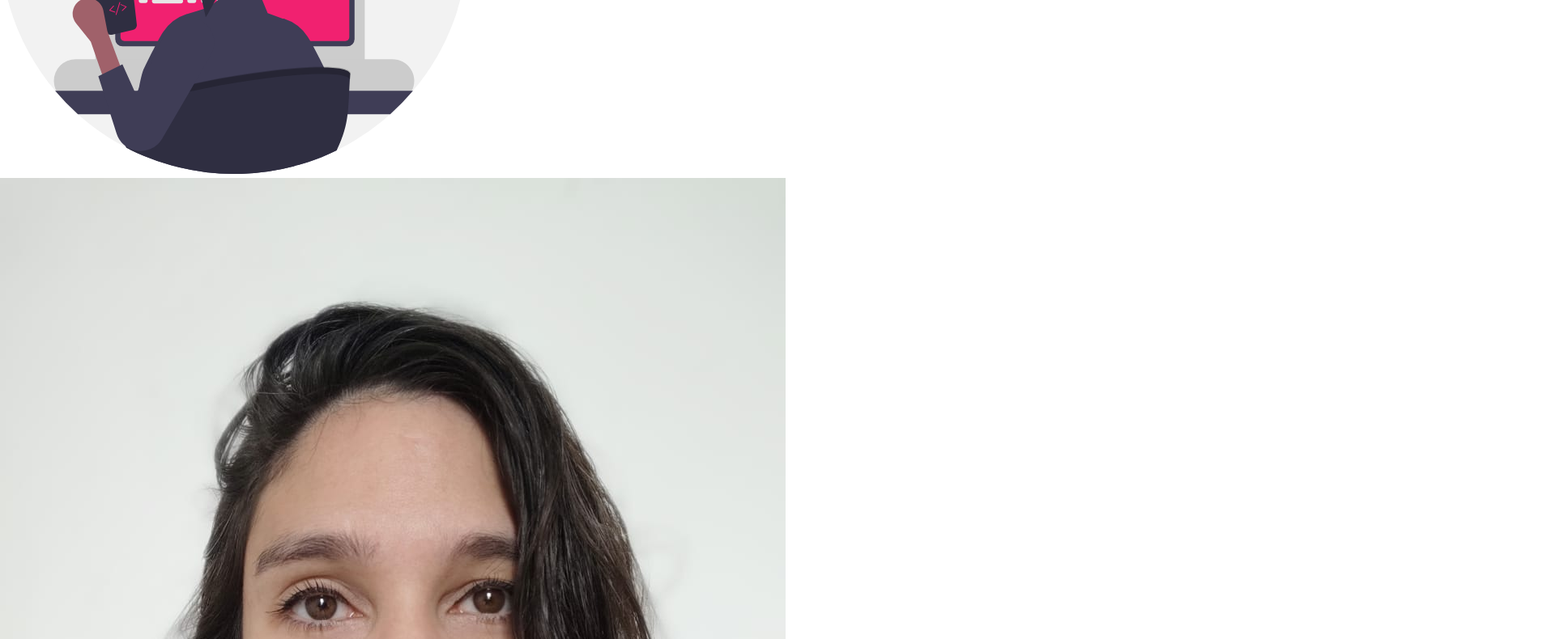
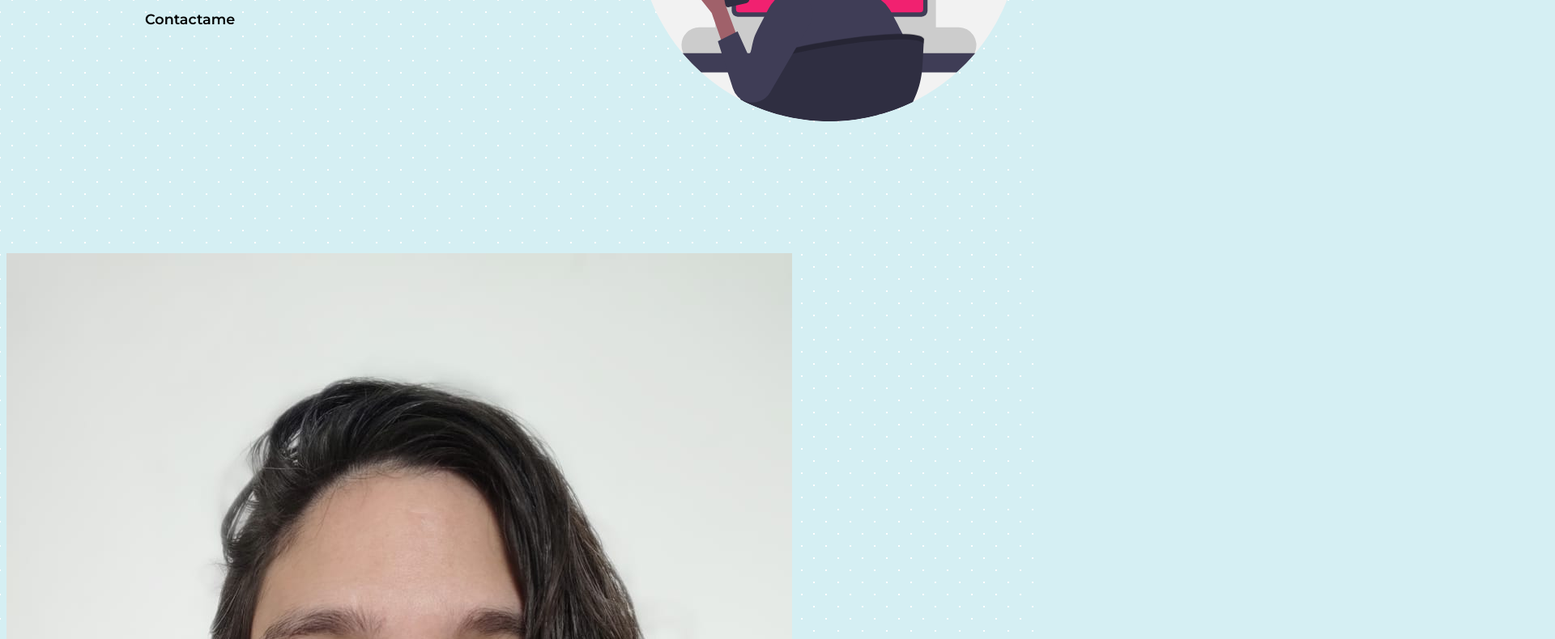
Before and after one commit to marina-rocio-gil/marina-gil-portfolio, a website: page index.html in a window 1280 px wide. Shown: the part 495-1285 px from the top of the page at 81% size, 1920 px wide, since content can reach past the window. Drawn offline with nearby package versions, Linux system fonts and the light colour scheme.

Commit message:
creacion archivos base y components

```diff
--- a/index.html
+++ b/index.html
@@ -14,9 +14,10 @@
     <!-- Favicon -->
     <link rel="shortcut icon" href="./assets/icons/favicon-32x32.png" type="image/x-icon">
     <!-- Normalize -->
-    <link rel="stylesheet" href="./css/normalize.css">
+    <!-- <link rel="stylesheet" href=""> -->
+
     <!-- CSS -->
-    <link rel="stylesheet" href="./css/style.css">
+    <link rel="stylesheet" href="./css/styles.css">
 
     <title>Marina Gil - Portfolio</title>
 </head>
--- /dev/null
+++ b/scss/base/_globals.scss
@@ -0,0 +1,21 @@
+@import 'variables';
+
+/* Globals */
+@import url('https://fonts.googleapis.com/css2?family=Montserrat:wght@300;400;500;600;700&display=swap');
+
+body {
+    font-family: 'Montserrat', sans-serif;
+    background-color: #d5eff3;
+    opacity: 1;
+    background-image: radial-gradient(#fff 0.75px, transparent 0.75px), radial-gradient(#fff 0.75px, #d5eff3 0.75px);
+    background-size: 30px 30px;
+    background-position: 0 0,15px 15px;
+}
+
+.container {
+    width: var(--width-container);
+    max-width: var(--max-width-container);
+    margin: 0 auto;
+    padding: var(--padding-container);
+    overflow: hidden;
+}
--- /dev/null
+++ b/scss/base/_variables.scss
@@ -0,0 +1,14 @@
+
+
+$color-primary: #F12170;
+$color-secondary: #6635d8;
+$color-title: #000;
+$align-title: left;
+$padding-container: 6em 0;
+$width-container: 90%;
+$max-width-container: 75em;
+$color-btn: #F12170;
+$text-btn: #fff;
+$padding-btn: 1em 2em;
+$radius-btn: 30px;
+$height-bg-shape: 18em;
--- /dev/null
+++ b/scss/components/_buttons.scss
@@ -0,0 +1,21 @@
+@import '../base/variables';
+@import '../base/globals';
+
+/* Buttons */
+.button {
+    display: inline-block;
+    background-color: var(--color-btn);
+    color: var(--text-btn);
+    padding: var(--padding-btn);
+    border-radius: var(--radius-btn);
+    text-align: center;
+    text-decoration: none;
+    font-weight: 600;
+    font-size: 1.1em;
+
+    &:hover {
+        background: #fff;
+        color: var(--color-primary);
+        box-shadow: 0px 0px 0px 3px #F12170 inset;
+    }
+}
--- /dev/null
+++ b/scss/components/_header.scss
@@ -0,0 +1,46 @@
+@import '../base/variables';
+@import '../base/globals';
+
+/* Header */
+.hero {
+    position: relative;
+    height: 100vh;
+    min-height: 500px;
+    --padding-container: 0;
+
+    &::after {
+        content:'';
+        display: block;
+        position: absolute;
+        height: var(--height-bg-shape);
+        width: 100%;
+        left: 0;
+        bottom: 0;
+        background: #fff;
+        z-index: -1;
+        clip-path: polygon(0 100%, 100% 100%, 100% 0);
+    }
+}
+
+.hero_container {
+    display: grid;
+    height: 100%;
+    grid-template-columns: 3fr 2fr;
+    place-items: center;
+    gap: 1.2em;
+}
+
+.hero_title {
+    font-size: 4em;
+}
+
+.hero_copy {
+    font-size: 1.4em;
+    margin: 1.3em 0;
+}
+
+.hero_img {
+    width: 95%;
+    border: 2px solid var(--color-secondary);
+    border-radius: 50%;
+}
--- /dev/null
+++ b/scss/components/_main.scss
@@ -0,0 +1,4 @@
+@import '../base/globals';
+@import '../base/variables';
+
+/* Main */
--- a/scss/styles.scss
+++ b/scss/styles.scss
@@ -0,0 +1,5 @@
+@import 'base/variables';
+@import 'base/globals';
+@import 'components/header';
+@import 'components/buttons';
+@import 'components/main';
```
Also changed, not shown: css/styles.css, scss/_base/_variables.scss (deleted), 1 other file.
